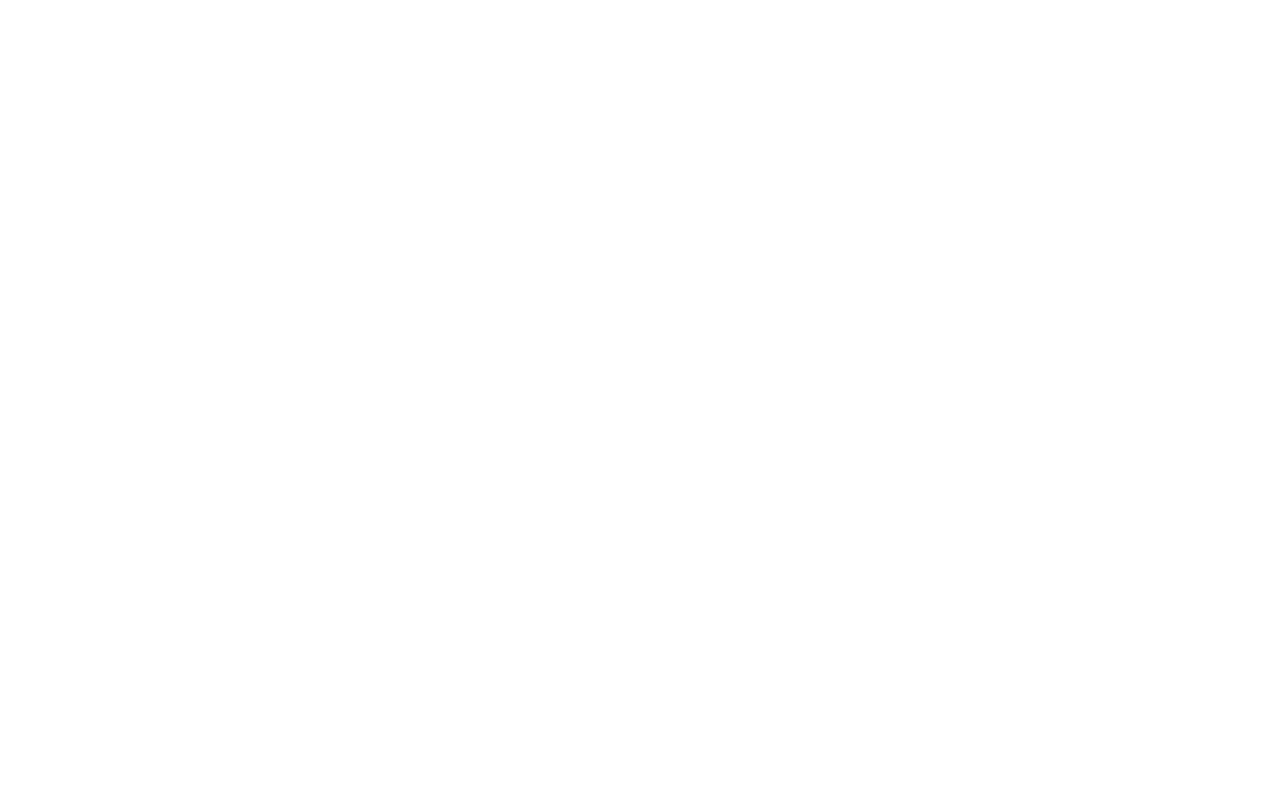
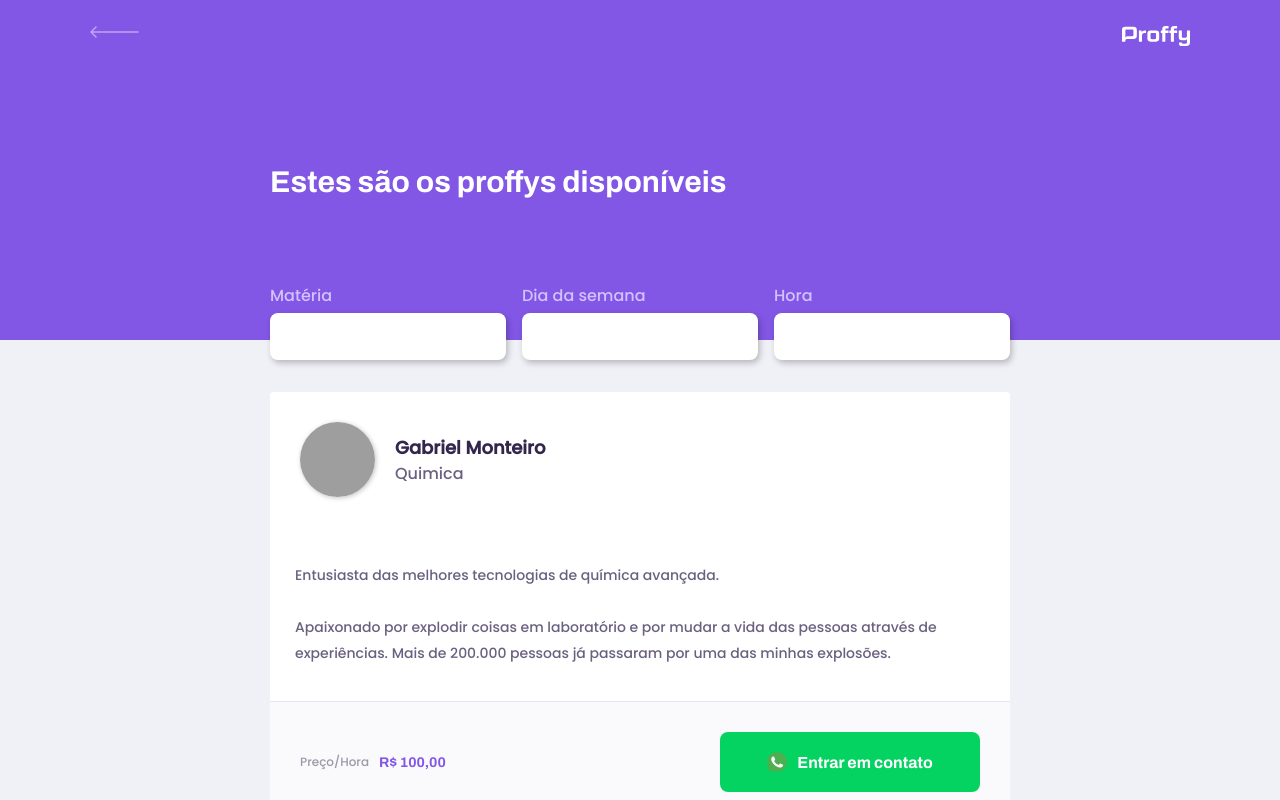
Before and after one commit to Gabriel-Monteiro7/Proffy, a React (Create React App) app in the folder web/: page /study in a window 1280 px wide. Shown: the top 800 px of the page. Built offline with nearby package versions, Linux system fonts and the light colour scheme; grey boxes are pictures that could not be loaded.

Commit message:
Inicio da pagina de listagem de professores

```diff
--- a/web/src/assets/styles/global.ts
+++ b/web/src/assets/styles/global.ts
@@ -39,7 +39,7 @@
 
 }
 html,body,#root{
-    height:100vh;
+    min-height: 100vh
 }
 *{
     padding:0px;
@@ -54,8 +54,17 @@
 }
 
 body,input,button,textarea{
-    font: 500 1.6rem Poppions;
+    font: 500 1.6rem Poppins;
+    color: var(--color-text-base)
 
+}
+h1{
+    font: 700 3rem Archivo;
+    width:auto !important;
+}
+.container{
+    width: 90vw;
+    max-width: 700px;
 }
 @media(min-width:700px){
     :root{
--- /dev/null
+++ b/web/src/components/Header/index.tsx
@@ -0,0 +1,34 @@
+import React from "react";
+
+import {
+  HeaderContent,
+  Content,
+  Title,
+  Container,
+  LogoImage,
+  Back,
+  Link,
+} from "./styles";
+import Logo from "assets/images/logo.svg";
+import IconBack from "assets/images/icons/back.svg";
+interface PageHeaderProps {
+  title: String;
+}
+const Header: React.FC<PageHeaderProps> = ({ title, children }) => {
+  return (
+    <Container>
+      <Content>
+        <Link to="/">
+          <Back src={IconBack} alt={"Voltar"} />
+        </Link>
+        <LogoImage src={Logo} alt={"Logo"} />
+      </Content>
+      <HeaderContent>
+        <Title>{title}</Title>
+        {children}
+      </HeaderContent>
+    </Container>
+  );
+};
+
+export default Header;
--- /dev/null
+++ b/web/src/components/Header/styles.ts
@@ -0,0 +1,57 @@
+import styled from "styled-components";
+import { Link as NewLink } from "react-router-dom";
+export const Container = styled.div`
+  background: var(--color-primary);
+  position: relative;
+  display: flex;
+  flex-direction: column;
+  @media (min-width: 700px) {
+    height: 340px;
+    .content {
+      max-width: 1100px;
+    }
+    .content-header {
+      flex: 1;
+      max-width: 740px;
+      margin: 0 auto;
+      padding-bottom: 48px;
+      display: flex;
+      flex-direction: column;
+      justify-content: center;
+      align-items: flex-start;
+    }
+  }
+`;
+
+export const Content = styled.div.attrs({ className: "content" })`
+  width: 90%;
+  margin: 0 auto;
+  display: flex;
+  justify-content: space-between;
+  align-items: center;
+  color: var(--color-text-in-primary);
+  padding: 1.6rem 0;
+`;
+
+export const LogoImage = styled.img`
+  height: 2rem;
+`;
+export const Back = styled.img``;
+export const HeaderContent = styled.div.attrs({ className: "content-header" })`
+  width: 90%;
+  margin: 0 auto;
+  position: relative;
+  margin: 3.2rem auto;
+`;
+export const Title = styled.h1`
+  color: var(--color-title-in-primary);
+  margin: 10px 0px;
+  width: 500px;
+`;
+
+export const Link = styled(NewLink)`
+  transition: 0.3 ease-in-out;
+  &:hover {
+    opacity: 0.9;
+  }
+`;
--- a/web/src/pages/Landing/styles.ts
+++ b/web/src/pages/Landing/styles.ts
@@ -10,12 +10,9 @@
   min-height: 100vh;
   color: var(--color-text-in-primary);
 `;
-export const Content = styled.div`
-  width: 90vw;
-
-  max-width: 700px;
-  /* margin: auto; */
+export const Content = styled.div.attrs({ className: "container" })`
   text-align: center;
+  &.container{
     @media (min-width: 1100px) {
       text-align: start;
       max-width: 1100px;
@@ -55,6 +52,7 @@
       }
       .total {
         grid-area: total;
+      }
     }
   }
 `;
--- a/web/src/pages/TeacherList/index.tsx
+++ b/web/src/pages/TeacherList/index.tsx
@@ -1,9 +1,87 @@
-import React from 'react';
+import React from "react";
 
-// import { Container } from './styles';
+import {
+  TeacherItem,
+  TeacherImage,
+  TeacherName,
+  TeacherDescription,
+  TeacherHeader,
+  TeacherFooter,
+  TeacherButton,
+  TeacherPrice,
+  NoTeacher,
+  ContainerName,
+  Main,
+  Container,
+  Form,
+  Input,
+  Label,
+  ContainerInput,
+} from "./styles";
+import Header from "components/Header";
+import WhatsappIcon from "assets/images/icons/whatsapp.svg";
+const teacher: any = [{}];
+const inputs = [
+  { label: "Matéria", id: "subject" },
+  { label: "Dia da semana", id: "day" },
+  { label: "Hora", id: "hour" },
+];
+const TeacherList: React.FC = () => {
+  return (
+    <Container>
+      <Header title={"Estes são os proffys disponíveis"}>
+        <Form>
+          {inputs.map((input, index) => {
+            return (
+              <ContainerInput key={index}>
+                <Label>{input.label}</Label>
+                <Input name={input.id} type="text" />
+              </ContainerInput>
+            );
+          })}
+        </Form>
+      </Header>
+      <Main>
+        {teacher.length === 0 ? (
+          <NoTeacher>Não existe professores cadastrado</NoTeacher>
+        ) : (
+          ["", "", ""].map((valor) => (
+            <TeacherItem>
+              <TeacherHeader>
+                <TeacherImage
+                  src={
+                    "https://avatars3.githubusercontent.com/u/38410548?s=460&u=fb7c97ceb9a4ec80108b659324ea30d74142305f&v=4"
+                  }
+                />
+                <ContainerName>
+                  <TeacherName>Gabriel Monteiro</TeacherName>
+                  <span>Quimica</span>
+                </ContainerName>
+              </TeacherHeader>
 
-const Landing: React.FC = () => {
-  return <div />;
-}
+              <TeacherDescription>
+                Entusiasta das melhores tecnologias de química avançada.
+                <br />
+                <br />
+                Apaixonado por explodir coisas em laboratório e por mudar a vida
+                das pessoas através de experiências. Mais de 200.000 pessoas já
+                passaram por uma das minhas explosões.
+              </TeacherDescription>
+              <TeacherFooter>
+                <TeacherPrice>
+                  <span>Preço/Hora</span>
+                  <label>R$ 100,00</label>
+                </TeacherPrice>
+                <TeacherButton>
+                  <img src={WhatsappIcon} alt={"Whatsapp"} /> Entrar em contato
+                </TeacherButton>
+              </TeacherFooter>
+            </TeacherItem>
+          ))
+        )}
+      </Main>
+    </Container>
+  );
+};
 
-export default Landing;
+export default TeacherList;
--- a/web/src/pages/TeacherList/styles.ts
+++ b/web/src/pages/TeacherList/styles.ts
@@ -1,3 +1,192 @@
 import styled from "styled-components";
 
-export const Container = styled.div``;
+export const Container = styled.div.attrs({ className: "container" })`
+  width: 100vw !important;
+  min-height: 100vh;
+  color: var(--color-text-in-primary);
+  background: var(--color-background);
+  &.container {
+    @media (min-width: 700px) {
+      max-width: 100%;
+      .form {
+        display: grid;
+        grid-template-columns: repeat(3, 1fr);
+        column-gap: 16px;
+        position: absolute;
+        bottom: -20px;
+        & div + div {
+          margin-top: 0px;
+        }
+        input {
+          box-shadow: 2px 3px 6px 0 rgba(0, 0, 0, 0.24);
+        }
+      }
+      main {
+        padding: 3.2rem 0px;
+        max-width: 740px;
+        margin: 0 auto;
+        & header,
+        & footer {
+          padding: 3rem;
+        }
+
+        & footer {
+          strong {
+            font-size: 2rem;
+          }
+          p {
+            margin-left: 1.6rem;
+          }
+          .price {
+            flex-direction: row;
+            align-items: center;
+
+            label {
+              margin-left: 10px;
+            }
+          }
+          button {
+            width: 26rem;
+            font-size: 1.6rem;
+            justify-content: center;
+            border-radius: 0.8rem;
+            height: 6rem;
+          }
+        }
+        .no-teacher {
+          font-size: 3rem;
+        }
+      }
+    }
+  }
+`;
+export const Form = styled.div.attrs({ className: "form" })`
+  /* height: 100%; */
+`;
+
+export const Label = styled.label``;
+
+export const Input = styled.input`
+  width: 100%;
+  padding: 1.5rem;
+  outline: none;
+  border: 0px;
+  border-radius: 0.8rem;
+  margin-top: 5px;
+  font: 1.6rem Archivo;
+`;
+
+export const ContainerInput = styled.div`
+  position: relative;
+  width: 100%;
+
+  & + & {
+    margin-top: 10px;
+  }
+  &:focus-within::after {
+    width: calc(100% -3.2rem);
+    height: 2px;
+    content: "";
+    background: var(--color-primary-light);
+    position: absolute;
+    left: 1.6rem;
+    right: 1.6rem;
+    bottom: 0px;
+  }
+`;
+
+export const Main = styled.main`
+  width: 90%;
+  margin: auto;
+  /* padding: 20px; */
+`;
+
+export const TeacherItem = styled.div`
+  margin: 20px 0px;
+  background: var(--color-box-base);
+  /* padding: 20px 15px 0 15px; */
+  border-radius: 0.4rem;
+`;
+export const TeacherHeader = styled.header`
+  display: flex;
+  align-items: center;
+  padding: 20px 25px 0px;
+`;
+export const TeacherImage = styled.img`
+  height: 7.5rem;
+  width: 7.5rem;
+  border-radius: 100%;
+  margin-right: 20px;
+  box-shadow: 1px 1px 5px 0px rgba(0, 0, 0, 0.24);
+`;
+export const TeacherName = styled.strong`
+  display: block;
+  color: var(--color-text-title);
+  font-size: 1.8rem;
+`;
+export const TeacherDescription = styled.p`
+  width: 100%;
+  color: var(--color-text-base);
+  margin: 10px 0px;
+  font: normal 1.4rem Poppins;
+  padding: 25px;
+  line-height: 26px;
+`;
+export const TeacherFooter = styled.footer`
+  border-top: 1px solid var(--color-line-in-white);
+  display: flex;
+  align-items: center;
+  justify-content: space-between;
+  background: var(--color-box-footer);
+  padding: 30px 25px;
+`;
+export const TeacherButton = styled.button`
+  cursor: pointer;
+  transition: 0.3 ease-in-out;
+  color: #ffffff;
+  height: 4.5rem;
+  border: 0px;
+  background: var(--color-secundary);
+  border-radius: 0.6rem;
+  outline: none;
+  width: 15rem;
+  display: flex;
+  align-items: center;
+  justify-content: center;
+  font: 700 1rem Archivo;
+  img {
+    margin-right: 10px;
+  }
+  &:hover {
+    background: var(--color-secundary-dark);
+  }
+`;
+export const TeacherPrice = styled.div.attrs({ className: "price" })`
+  flex-direction: column;
+  display: flex;
+  & span {
+    font-size: 1.2rem;
+    color: var(--color-text-complement);
+  }
+  & label {
+    font-size: 1.6rem;
+    color: var(--color-primary);
+    font: bold 1.4rem Archivo;
+  }
+`;
+export const ContainerName = styled.div`
+  & span {
+    color: var(--color-text-base) !important;
+    font: normal 1.6rem Poppins;
+  }
+`;
+
+export const NoTeacher = styled.span.attrs({ className: "no-teacher" })`
+  align-items: center;
+  font: normal 1.7rem Poppins;
+  color: var(--color-text-base);
+  display: flex;
+  height: 60vh;
+  margin: auto;
+  justify-content: center;
+`;
--- a/web/src/routes.tsx
+++ b/web/src/routes.tsx
@@ -1,11 +1,12 @@
 import React from "react";
 import { BrowserRouter, Route } from "react-router-dom";
 import Landing from "pages/Landing";
-
+import TeacherList from "pages/TeacherList";
 export default function Routes(props: any) {
   return (
     <BrowserRouter>
       <Route path="/" component={Landing} exact />
+      <Route path="/study" component={TeacherList} />
     </BrowserRouter>
   );
 }
```
Also changed, not shown: web/src/pages/TeacherForm/index.tsx (+9 -4 lines). Lines whose indentation alone changed are shown as unchanged.
